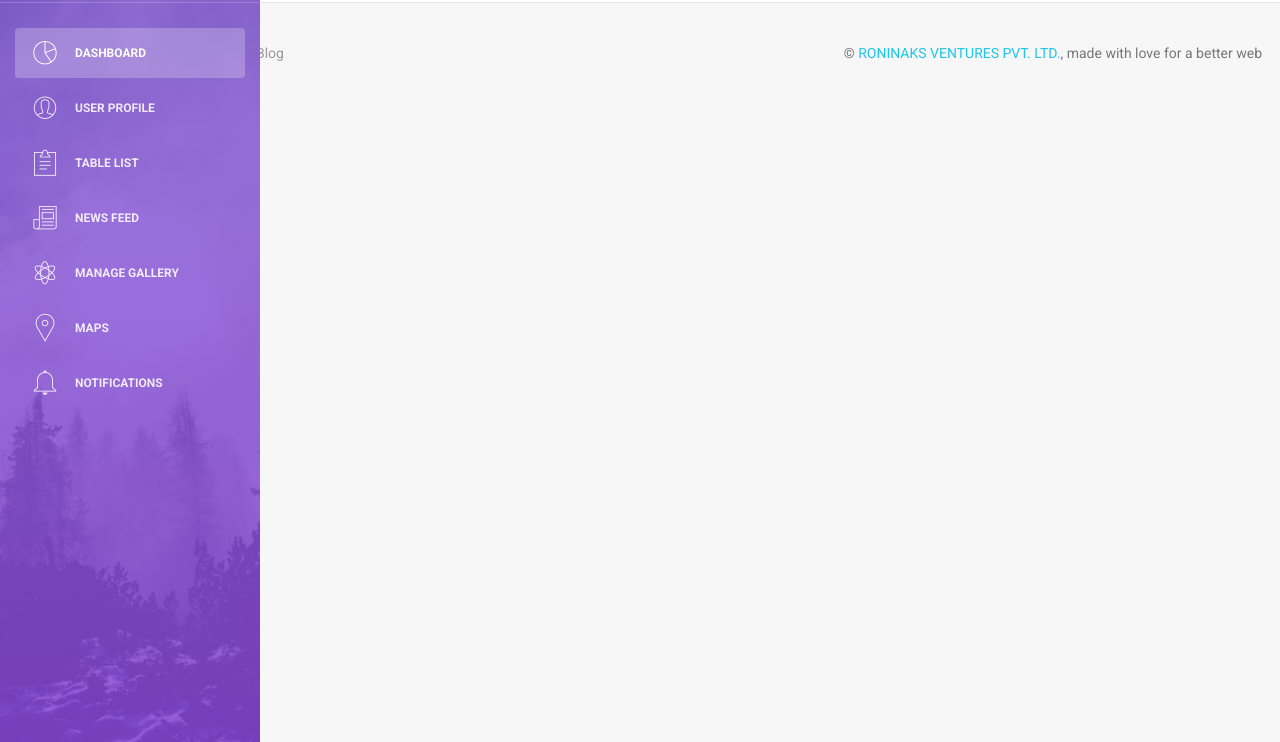
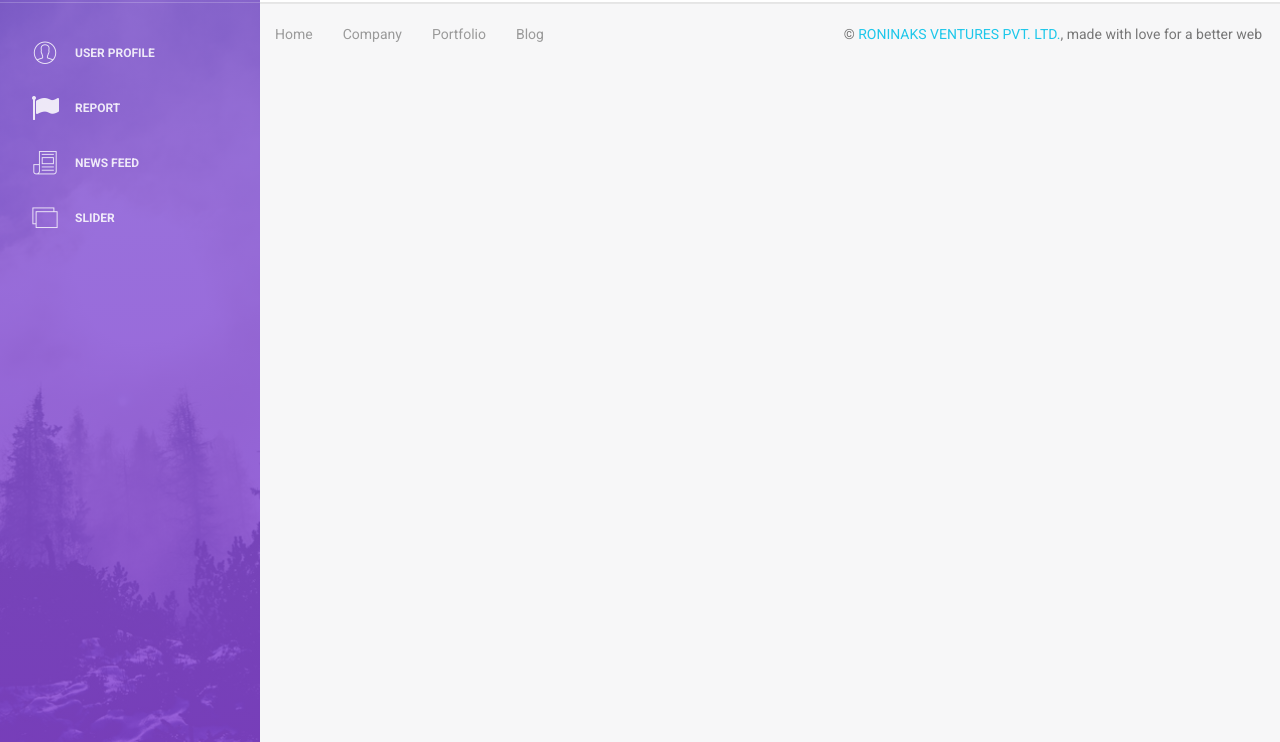
Before and after one commit to techRoninaks/dic_new, a plain HTML site: page admin/dashboard.html in a window 1280 px wide. Shown: the part 58-800 px from the top of the page. Drawn offline with Linux system fonts and the light colour scheme; some packages are replaced by stand-ins of ours; no server answers.

Commit message:
Updated sidenav with active highlight

```diff
--- a/admin/dashboard.html
+++ b/admin/dashboard.html
@@ -40,8 +40,12 @@
 
 <div class="wrapper">
     <div class="sidebar" data-color="purple" data-image="assets/img/sidebar-5.jpg" w3-include-html="sidenav.html"></div>
-    <div w3-include-html="header.html"></div>
-    <footer class="footer" w3-include-html="footer.html"></footer>
+    <script type="text/javascript">includeHTML();</script>
+    <div class="main-panel">
+        <div w3-include-html="header.html"></div>
+        <footer class="footer" w3-include-html="footer.html"></footer>
+    </div>
+
     </div>
 </div>
 
@@ -68,15 +72,12 @@
 	<!-- Light Bootstrap Table DEMO methods, don't include it in your project! -->
 	<script src="assets/js/demo.js"></script>
 
-	<script type="text/javascript">
-    		includeHTML();
-		$(document).ready(function(){
-        	demo.initChartist();
 
-    	});
-		window.onload = function(){
-			document.getElementsByClassName('navbar-brand')[0].innerHTML = "Test";
-		};
-	</script>
+    <script>
+        window.onload = function(){
+            document.getElementById("dashboard").classList.add('active');
+        }
+    </script>
+
 
 </html>
--- a/admin/sidenav.html
+++ b/admin/sidenav.html
@@ -5,48 +5,61 @@
         </a>
     </div>
 
+    <!-- class="active" -->
     <ul class="nav">
-        <li class="active">
+        <!-- <li id="dashboard" >
             <a href="dashboard.html">
                 <i class="pe-7s-graph"></i>
                 <p>Dashboard</p>
             </a>
-        </li>
-        <li>
+        </li> -->
+        <li id="user">
             <a href="user.html">
                 <i class="pe-7s-user"></i>
                 <p>User Profile</p>
             </a>
         </li>
-        <li>
+        <!-- <li>
             <a href="table.html">
                 <i class="pe-7s-note2"></i>
                 <p>Table List</p>
             </a>
+        </li> -->
+        <li id="repot">
+            <a href="report.html">
+                <i class="fa fa-flag"></i>
+                <p>REPORT</p>
+            </a>
         </li>
-        <li>
+        <li id="news">
             <a href="news-feed.html">
                 <i class="pe-7s-news-paper"></i>
                 <p>News Feed</p>
             </a>
         </li>
-        <li>
+        <!-- <li>
             <a href="gallery.html">
                 <i class="pe-7s-science"></i>
                 <p>Manage Gallery</p>
             </a>
+        </li> -->
+        <li id="slider">
+            <a href="slider.html">
+                <i class="pe-7s-photo-gallery"></i>
+                <p>Slider</p>
+            </a>
         </li>
-        <li>
+        <!-- <li>
             <a href="maps.html">
                 <i class="pe-7s-map-marker"></i>
                 <p>Maps</p>
             </a>
-        </li>
-        <li>
+        </li> -->
+        <!-- <li>
             <a href="notifications.html">
                 <i class="pe-7s-bell"></i>
                 <p>Notifications</p>
             </a>
-        </li>
+        </li> -->
     </ul>
 </div>
```
Also changed, not shown: admin/news-feed.html (+11 -2 lines), admin/user.html (+7 -2 lines).
